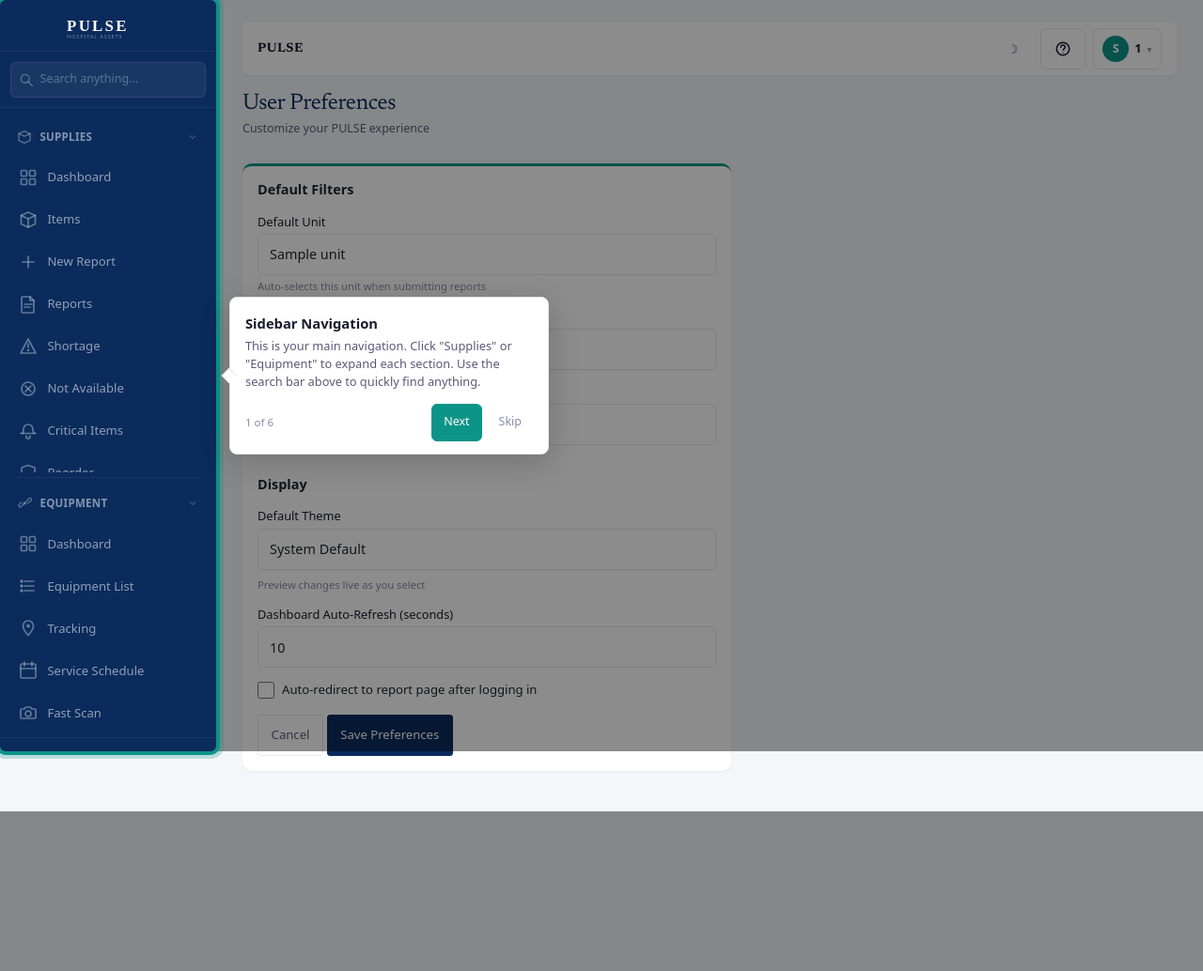
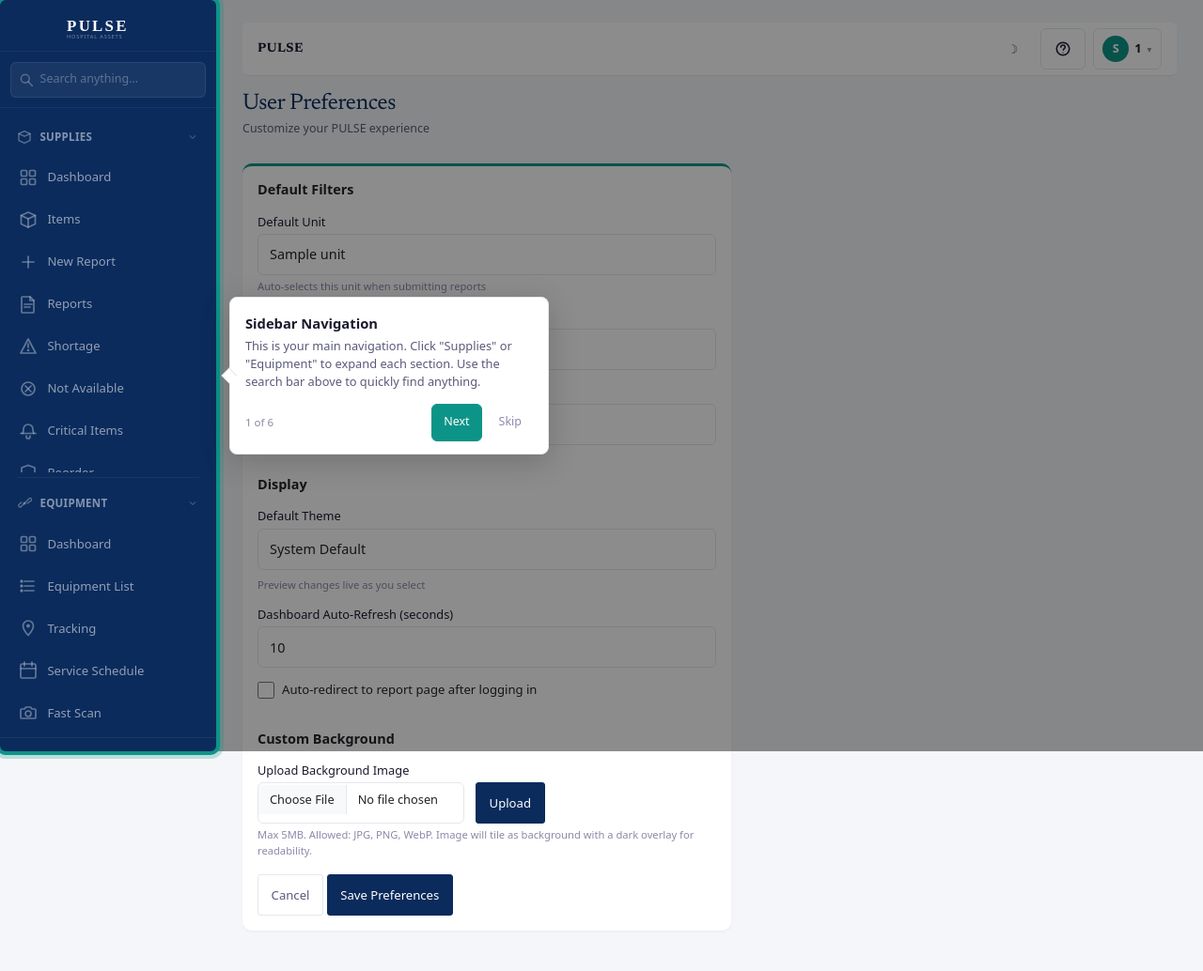
Before and after one commit to Se7en0512/ISURS, a Flask app: page /preferences in a window 1280 px wide. Shown: the whole page at 94% size. Before the commit the page ends 864 px from the top, so only its background shows below. Run offline with Flask 3, Linux system fonts and the light colour scheme; the visitor is signed in with stand-in values (Sample User, id 1); tables that the repository leaves empty hold one stand-in row (values such as "Sample post"); data that the repository does not hold is empty; some libraries are stand-ins or nearby versions.

Commit message:
feat: custom background image upload for personalized theme

```diff
--- a/app.py
+++ b/app.py
@@ -1,11 +1,12 @@
-import os, shutil, json
+import os, shutil, json, uuid
 from datetime import datetime, timedelta, timezone
 from functools import wraps
 import logging
-from flask import Flask, render_template, request, jsonify, redirect, url_for, flash, Response, session, abort, g
+from flask import Flask, render_template, request, jsonify, redirect, url_for, flash, Response, session, abort, g, send_from_directory
 from flask_sqlalchemy import SQLAlchemy
 from sqlalchemy import func, extract, case
 from werkzeug.security import generate_password_hash, check_password_hash
+from werkzeug.utils import secure_filename
 from flask_wtf.csrf import CSRFProtect, generate_csrf
 from flask_limiter import Limiter
 from flask_limiter.util import get_remote_address
@@ -76,6 +77,12 @@
 db = SQLAlchemy(app)
 csrf = CSRFProtect(app)
 
+# ── Theme image upload ──
+THEME_UPLOAD_DIR = os.path.join(os.path.dirname(os.path.abspath(__file__)), 'static', 'uploads', 'themes')
+os.makedirs(THEME_UPLOAD_DIR, exist_ok=True)
+app.config['MAX_CONTENT_LENGTH'] = 5 * 1024 * 1024
+ALLOWED_THEME_EXT = {'.jpg', '.jpeg', '.png', '.webp'}
+
 limiter = Limiter(
     get_remote_address,
     app=app,
@@ -83,10 +90,20 @@
     storage_uri='memory://',
 )
 
-# ── Inject CSRF token into ALL Jinja2 templates ──
+# ── Inject CSRF token + theme image into ALL Jinja2 templates ──
 @app.context_processor
-def inject_csrf_token():
-    return dict(csrf_token=generate_csrf())
+def inject_globals():
+    ctx = dict(csrf_token=generate_csrf(), theme_image=None)
+    if 'user_id' in session:
+        user = db.session.get(Staff, session['user_id'])
+        if user and user.preferences:
+            try:
+                prefs = json.loads(user.preferences)
+                if prefs.get('theme_image'):
+                    ctx['theme_image'] = url_for('serve_theme_image', filename=prefs['theme_image'])
+            except (json.JSONDecodeError, TypeError):
+                pass
+    return ctx
 
 # ── Enable SQLite WAL mode on startup ──
 with app.app_context():
@@ -762,7 +779,63 @@
     except (json.JSONDecodeError, TypeError):
         current_prefs = {}
     stores = Store.query.order_by(Store.name).all()
-    return render_template('preferences.html', user=user, units=units, wards=wards, stores=stores, prefs=current_prefs)
+    theme_img = None
+    try:
+        prefs = json.loads(user.preferences) if user.preferences else {}
+    except (json.JSONDecodeError, TypeError):
+        prefs = {}
+    if prefs.get('theme_image'):
+        theme_img = prefs['theme_image']
+    return render_template('preferences.html', user=user, units=units, wards=wards, stores=stores, prefs=current_prefs, theme_img=theme_img)
+
+
+@app.route('/preferences/upload-theme', methods=['POST'])
+@login_required
+def upload_theme():
+    user = db.session.get(Staff, session['user_id'])
+    file = request.files.get('theme_image')
+    if not file or not file.filename:
+        flash('No file selected', 'danger')
+        return redirect(url_for('preferences'))
+    ext = os.path.splitext(file.filename)[1].lower()
+    if ext not in ALLOWED_THEME_EXT:
+        flash('Allowed formats: JPG, PNG, WebP', 'danger')
+        return redirect(url_for('preferences'))
+    filename = f'user_{user.id}_{uuid.uuid4().hex[:12]}{ext}'
+    file.save(os.path.join(THEME_UPLOAD_DIR, filename))
+    try:
+        prefs = json.loads(user.preferences) if user.preferences else {}
+    except (json.JSONDecodeError, TypeError):
+        prefs = {}
+    old = prefs.get('theme_image')
+    if old:
+        old_path = os.path.join(THEME_UPLOAD_DIR, os.path.basename(old))
+        if os.path.exists(old_path):
+            os.remove(old_path)
+    prefs['theme_image'] = filename
+    user.preferences = json.dumps(prefs)
+    db.session.commit()
+    flash('Theme image uploaded', 'success')
+    return redirect(url_for('preferences'))
+
+
+@app.route('/preferences/remove-theme', methods=['POST'])
+@login_required
+def remove_theme():
+    user = db.session.get(Staff, session['user_id'])
+    try:
+        prefs = json.loads(user.preferences) if user.preferences else {}
+    except (json.JSONDecodeError, TypeError):
+        prefs = {}
+    old = prefs.pop('theme_image', None)
+    if old:
+        old_path = os.path.join(THEME_UPLOAD_DIR, os.path.basename(old))
+        if os.path.exists(old_path):
+            os.remove(old_path)
+    user.preferences = json.dumps(prefs)
+    db.session.commit()
+    flash('Theme image removed', 'success')
+    return redirect(url_for('preferences'))
 
 
 @app.route('/items')
@@ -2633,5 +2706,10 @@
         mimetype='application/octet-stream')
 
 
+@app.route('/uploads/themes/<filename>')
+def serve_theme_image(filename):
+    return send_from_directory(THEME_UPLOAD_DIR, filename)
+
+
 if __name__ == '__main__':
     app.run(host='0.0.0.0', port=5000, debug=False)
--- a/templates/base.html
+++ b/templates/base.html
@@ -11,7 +11,7 @@
   <script src="{{ url_for('static', filename='lib/chart.umd.min.js') }}"></script>
   <meta name="csrf-token" content="{{ csrf_token }}">
 </head>
-<body>
+<body{% if theme_image %} class="has-theme-bg" style="--theme-bg-url: url('{{ theme_image }}')"{% endif %}>
 <div class="toast-container" id="toastContainer"></div>
 
 <!-- Confirm Modal -->
--- a/templates/preferences.html
+++ b/templates/preferences.html
@@ -71,6 +71,37 @@
       <label for="autoRedirect" style="font-size:.82rem;margin:0">Auto-redirect to report page after logging in</label>
     </div>
 
+    <hr style="border-color:var(--border-soft);margin:1rem 0">
+
+    <h5 style="font-size:.9rem;font-weight:600;margin:0 0 1rem 0;font-family:var(--font-serif)">Custom Background</h5>
+
+    <div style="margin-bottom:.85rem">
+      <label class="form-label">Upload Background Image</label>
+      <div style="display:flex;gap:.75rem;align-items:center;flex-wrap:wrap">
+        <form method="POST" action="{{ url_for('upload_theme') }}" enctype="multipart/form-data" style="display:flex;gap:.5rem;align-items:center;flex-wrap:wrap">
+          <input type="hidden" name="csrf_token" value="{{ csrf_token }}">
+          <input type="file" name="theme_image" accept="image/jpeg,image/png,image/webp" class="form-control form-control-glove" style="width:auto;max-width:220px;font-size:.8rem" required>
+          <button type="submit" class="btn btn-sm btn-glove btn-primary btn-square">Upload</button>
+        </form>
+        {% if theme_img %}
+        <form method="POST" action="{{ url_for('remove_theme') }}" style="display:inline">
+          <input type="hidden" name="csrf_token" value="{{ csrf_token }}">
+          <button type="submit" class="btn btn-sm btn-glove btn-outline-danger btn-square">Remove</button>
+        </form>
+        {% endif %}
+      </div>
+      <span style="font-size:.7rem;color:var(--text-muted);display:block;margin-top:4px">Max 5MB. Allowed: JPG, PNG, WebP. Image will tile as background with a dark overlay for readability.</span>
+    </div>
+
+    {% if theme_img %}
+    <div style="margin-bottom:.5rem">
+      <label class="form-label">Preview</label>
+      <div style="border:2px solid var(--border);border-radius:var(--radius);overflow:hidden;max-width:300px;max-height:160px">
+        <img src="{{ url_for('serve_theme_image', filename=theme_img) }}" style="width:100%;height:120px;object-fit:cover;display:block">
+      </div>
+    </div>
+    {% endif %}
+
     <div class="confirm-actions" style="margin-top:1rem">
       <a href="{{ url_for('dashboard') }}" class="btn btn-sm btn-outline-secondary btn-square btn-glove">Cancel</a>
       <button type="submit" class="btn btn-sm btn-primary btn-square btn-glove">Save Preferences</button>
```
Also changed, not shown: static/style.css (+29 -0 lines), 1 other file.
